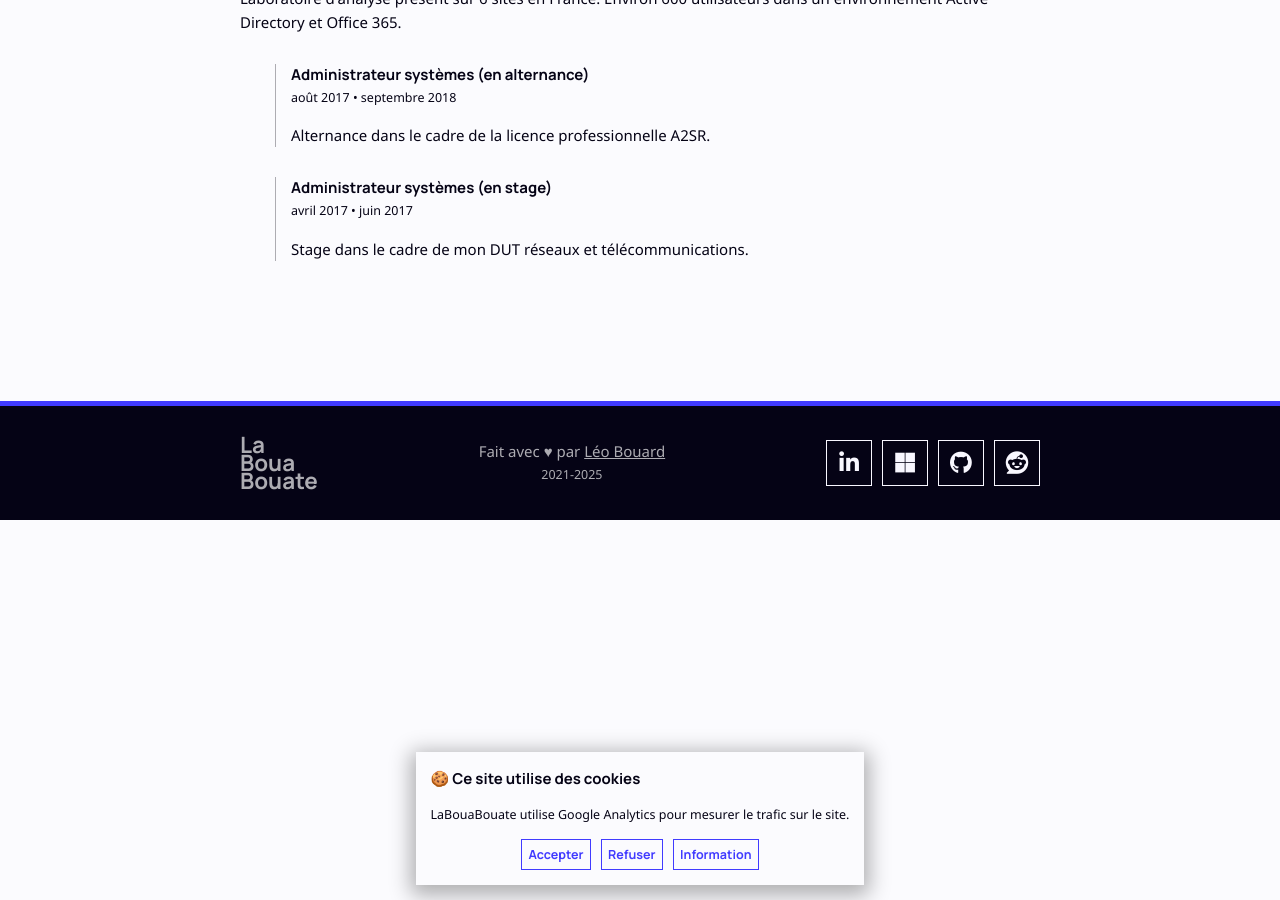
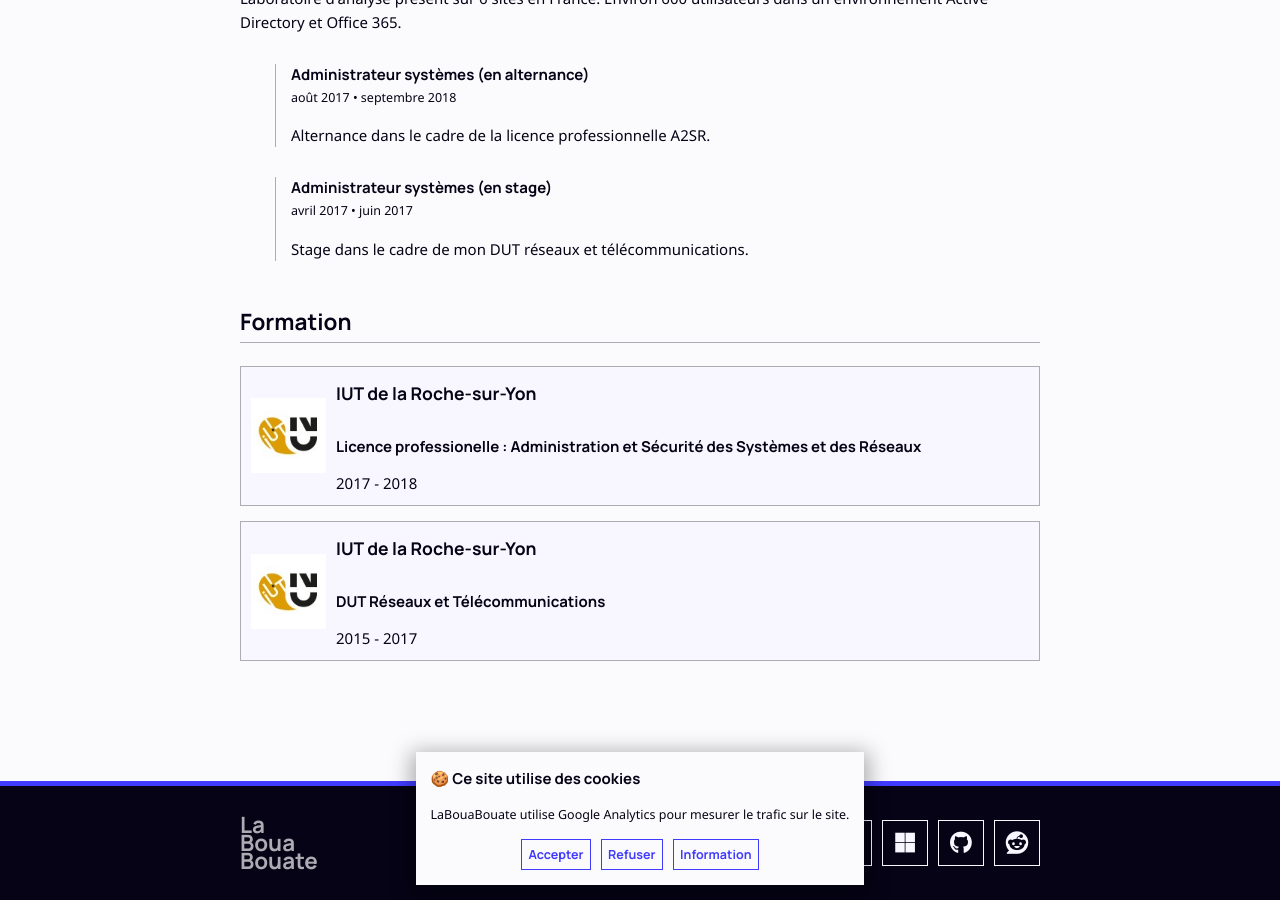
Before and after one commit to leobouard/leobouard.github.io, a Jekyll site: the page built from _pages/cv.html, in a window 1280 px wide and 900 px high, scrolled down 2740 px. Built offline with Jekyll 4.4.1, drawn with Linux system fonts in a browser that asks for light colours; nearby versions of some CDN libraries; some web fonts are replaced.

Commit message:
Ajout de la formation

```diff
--- a/_pages/cv.html
+++ b/_pages/cv.html
@@ -60,34 +60,18 @@ description: "Toutes mes expériences, mes formations et certifications"
   </div>
   {% endfor %}
 </div>
-
-<!--
 <h2>Formation</h2>
-
 <div style="display: block;">
-   IUT La Roche-sur-Yon
-  <div style="margin-bottom: 35px;">
-    <div class="enterprise">
-      <div>
-        <img src="/assets/images/iut-la-roche-sur-yon.jpg" alt="logo IUT de La Roche-sur-Yon">
-      </div>
-      <div>
-        <h3>IUT de La Roche-sur-Yon</h3>
-        <span>La Roche-sur-Yon, Vendée (85)</span>
-      </div>
+  {% for school in site.data.cv.education %}
+  <div class="enterprise">
+    <div>
+      <img src="{{ school.logo }}" alt="school logo">
     </div>
-    <div class="experience">
-      <h4>Licence professionnelle A2SR</h4>
-      <small>Promotion 2017-2018</small>
-      <p>Licence professionnelle administration et sécurité des systèmes et des réseaux.<br>Alternance au GEVES en
-        tant qu'administrateur système.</p>
-    </div>
-    <div class="experience">
-      <h4>DUT réseaux et télécommunications</h4>
-      <small>Promotion 2015-2017</small>
-      <p>Projet tutoré : initiation de lycéens à la cybersécurité avec des ateliers de sensibilisation et des
-        travaux pratiques.<br>Stage de fin d'année au GEVES en tant qu'administrateur système.</p>
+    <div>
+      <h3>{{ school.institution }}</h3>
+      <h4>{{ school.diploma }}</h4>
+      <span>{{ school.startDate }} - {{ school.endDate }}</span>
     </div>
   </div>
+  {% endfor %}
 </div>
- -->
```
Also changed, not shown: _data/cv.json (+6 -6 lines).
